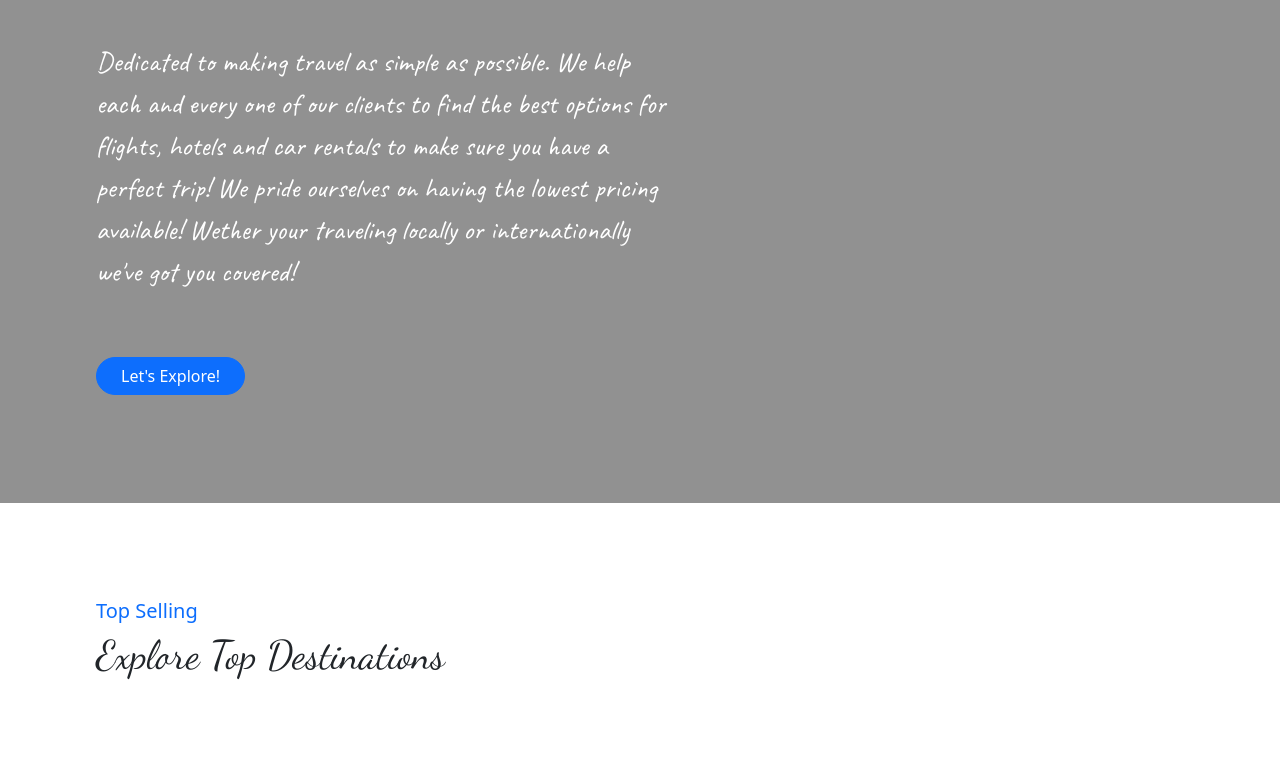
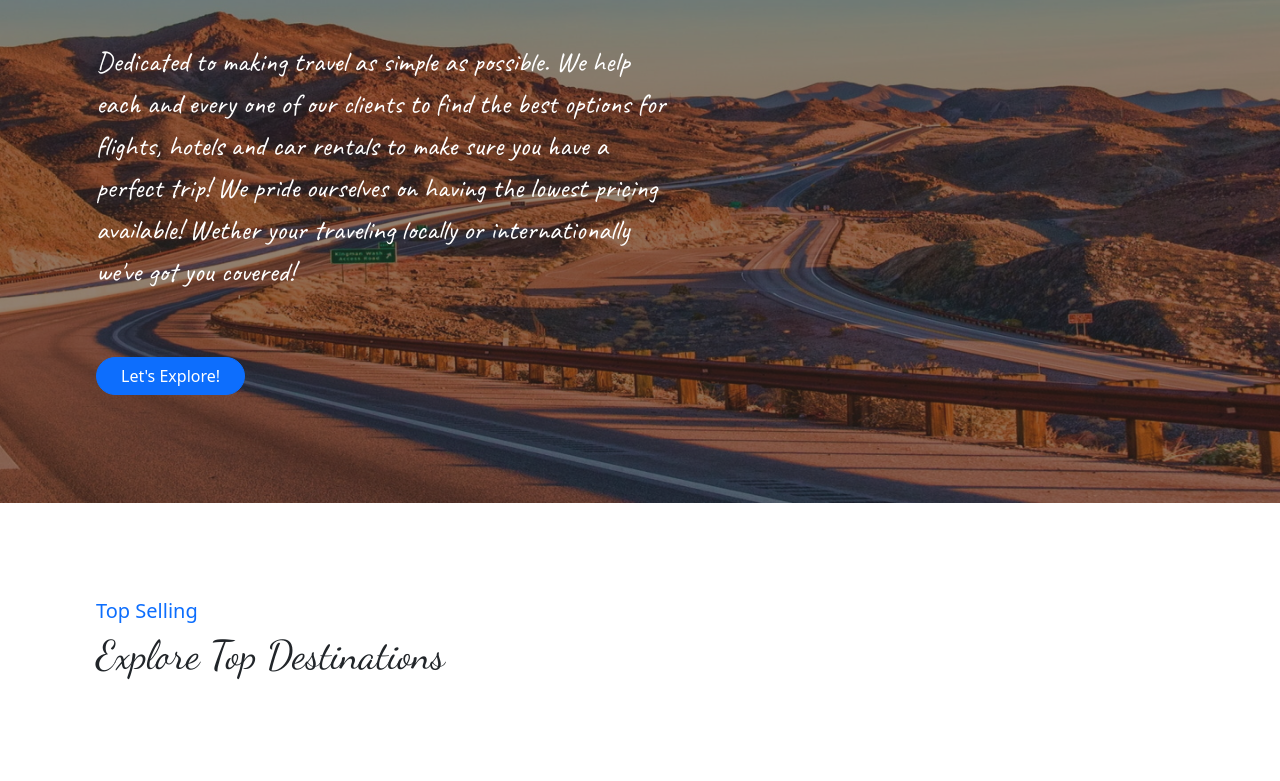
Before and after one commit to D86petersen/MFW-final, a plain HTML site: page index.html in a window 1280 px wide. Shown: the part 463-1244 px from the top of the page. Drawn offline with nearby package versions, Linux system fonts and the light colour scheme.

Commit message:
finally all links fixed

```diff
--- a/css/style.css
+++ b/css/style.css
@@ -1,5 +1,5 @@
 .hero{
-    background-image: url(./img/pexels-quintin-gellar-844167.jpg);
+    background-image: url(../img/pexels-quintin-gellar-844167.jpg);
     min-height: 100vh;
     background-position: center;
     background-repeat: no-repeat;
```
